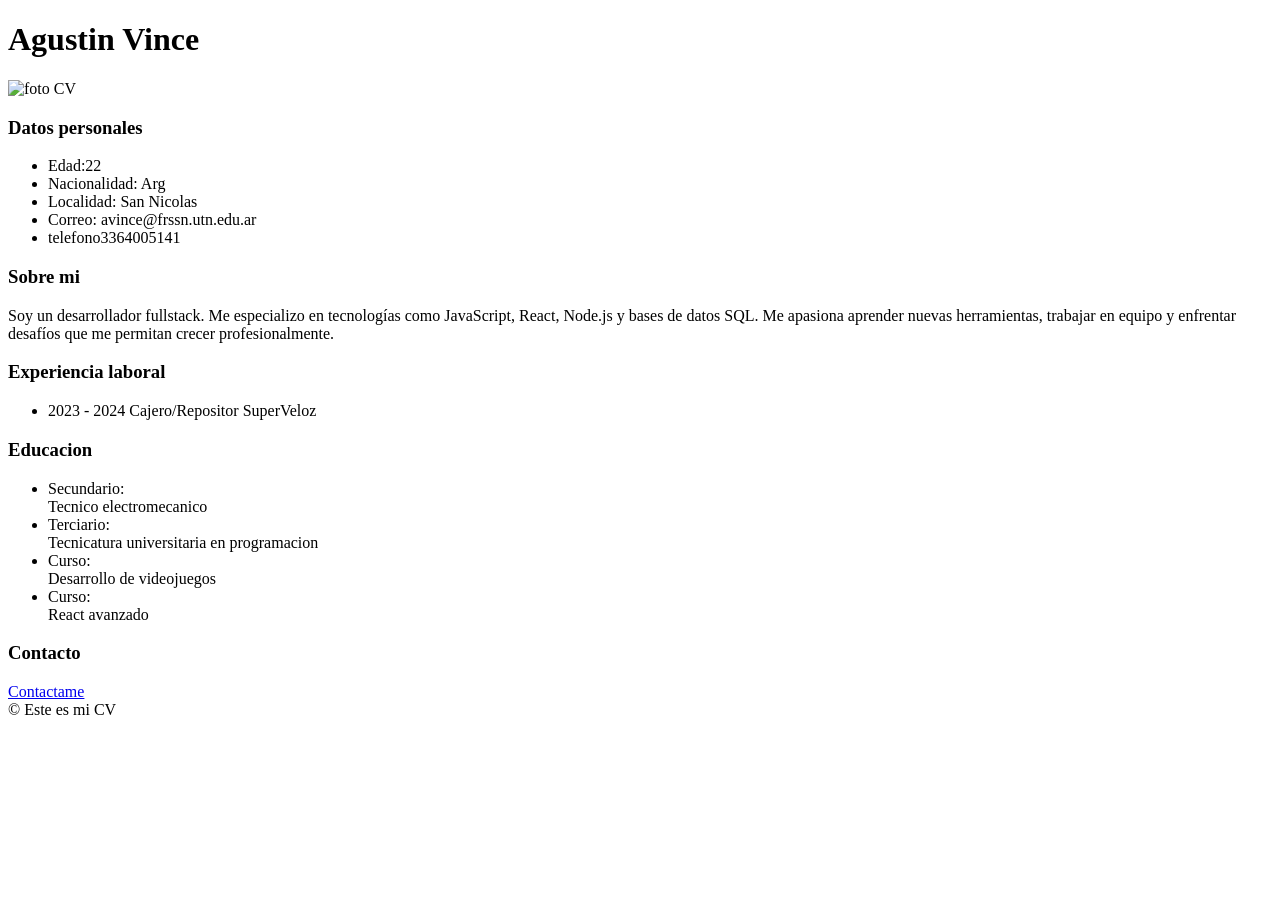
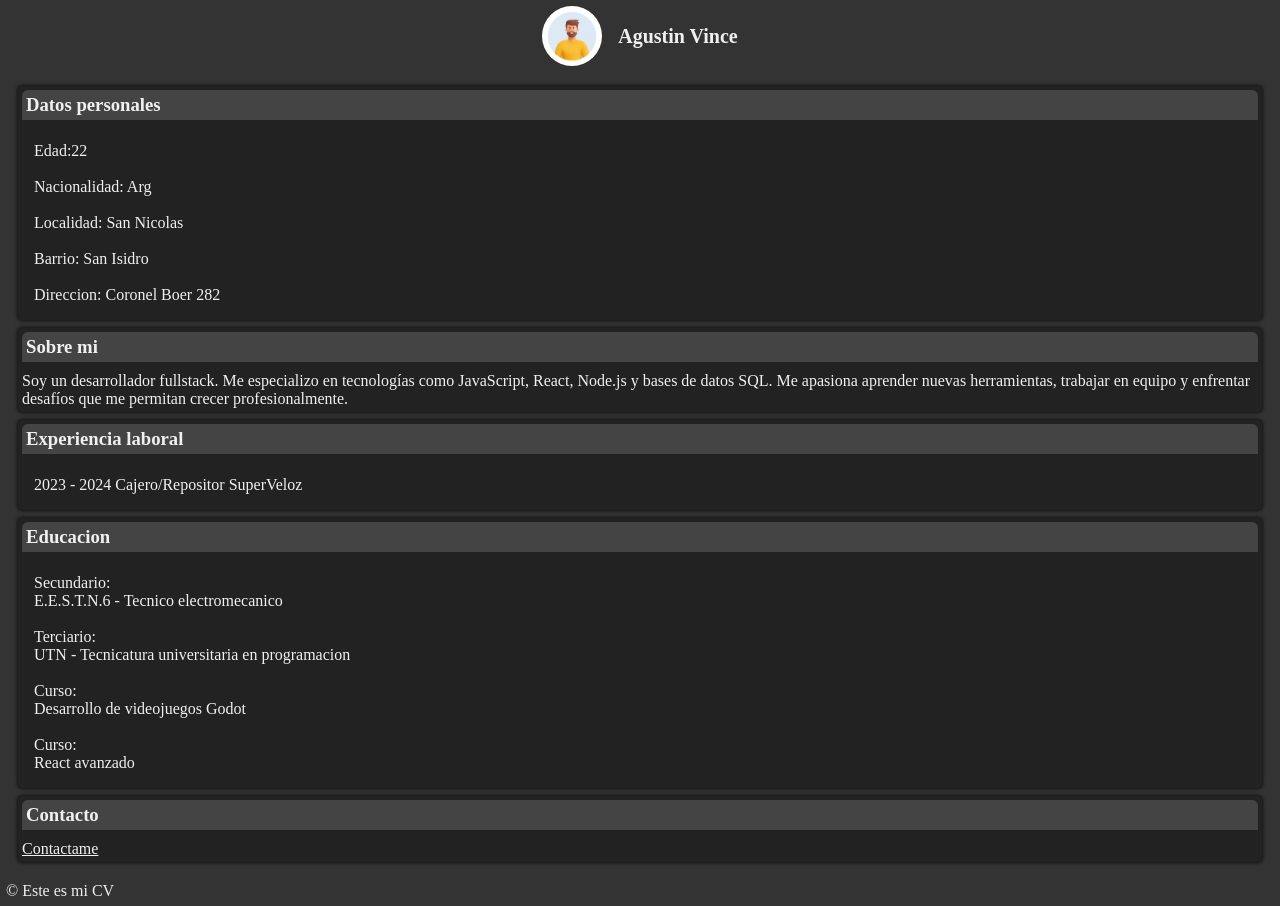
Before and after one commit to AgVince7/mi-cv-prog3, a plain HTML site: page index.html in a window 1280 px wide. Before the commit the page ends 800 px from the top, so only its background shows below. Drawn offline with Linux system fonts and the light colour scheme.

Commit message:
tercer commit

```diff
--- a/CSS/style.css
+++ b/CSS/style.css
@@ -0,0 +1,60 @@
+* {
+  margin: 0;
+  padding: 0;
+  box-sizing: border-box;
+  color: #f0f0f0;
+  list-style-type: none;
+}
+body {
+  padding: 6px;
+  font-family: "Times New Roman", Times, serif;
+  background-color: #333;
+
+  min-height: 100vh;
+  display: flex;
+  flex-direction: column;
+}
+footer {
+  margin-top: auto;
+}
+img {
+  width: 80px;
+}
+header {
+  display: flex;
+  flex-direction: row-reverse;
+  gap: 16px;
+  justify-content: center;
+  align-items: center;
+}
+#titulo {
+  font-size: 20px;
+}
+.avatar-img {
+  border-radius: 50%;
+  width: 60px;
+  height: 60px;
+}
+main {
+  padding: 12px;
+}
+section {
+  /*   border: 1px solid red;
+  background-color: #222;
+  margin-bottom: 6px; */
+
+  background: #222;
+  margin: 8px 0;
+  box-shadow: 0 0 4px #000;
+  border-radius: 4px;
+  padding: 4px;
+}
+.titulos-secciones {
+  background-color: #444;
+  border-radius: 6px 6px 0 0;
+  padding: 4px;
+  margin-bottom: 10px;
+}
+ul {
+  padding: 12px;
+}
--- a/index.html
+++ b/index.html
@@ -3,28 +3,36 @@
   <head>
     <meta charset="UTF-8" />
     <meta name="viewport" content="width=device-width, initial-scale=1.0" />
-    <link rel="stylesheet" href="./styles.css" />
+    <link rel="stylesheet" href="./CSS/style.css" />
 
     <title>Mi primer CV</title>
   </head>
   <body>
     <header class="header">
       <h1 id="titulo">Agustin Vince</h1>
-      <img src="./" alt="foto CV" />
+      <img
+        src="./Images/young-smiling-man-avatar-brown-600nw-2261401207.webp"
+        alt="foto CV"
+        class="avatar-img"
+      />
     </header>
     <main>
       <section>
-        <h3>Datos personales</h3>
+        <h3 class="titulos-secciones">Datos personales</h3>
         <ul>
           <li><span>Edad:</span>22</li>
+          <br />
           <li><span>Nacionalidad: </span>Arg</li>
+          <br />
           <li><span>Localidad: </span>San Nicolas</li>
-          <li><span>Correo: </span>avince@frssn.utn.edu.ar</li>
-          <li><span>telefono</span>3364005141</li>
+          <br />
+          <li><span>Barrio: </span>San Isidro</li>
+          <br />
+          <li><span>Direccion: </span>Coronel Boer 282</li>
         </ul>
       </section>
       <section>
-        <h3>Sobre mi</h3>
+        <h3 class="titulos-secciones">Sobre mi</h3>
         <p>
           Soy un desarrollador fullstack. Me especializo en tecnologías como
           JavaScript, React, Node.js y bases de datos SQL. Me apasiona aprender
@@ -33,26 +41,29 @@
         </p>
       </section>
       <section>
-        <h3>Experiencia laboral</h3>
+        <h3 class="titulos-secciones">Experiencia laboral</h3>
         <ul>
           <li><span>2023 - 2024 </span>Cajero/Repositor SuperVeloz</li>
         </ul>
       </section>
       <section>
-        <h3>Educacion</h3>
+        <h3 class="titulos-secciones">Educacion</h3>
         <ul>
           <li>
             <nav>Secundario:</nav>
-            Tecnico electromecanico
+            E.E.S.T.N.6 - Tecnico electromecanico
           </li>
+          <br />
           <li>
             <nav>Terciario:</nav>
-            Tecnicatura universitaria en programacion
+            UTN - Tecnicatura universitaria en programacion
           </li>
+          <br />
           <li>
             <nav>Curso:</nav>
-            Desarrollo de videojuegos
+            Desarrollo de videojuegos Godot
           </li>
+          <br />
           <li>
             <nav>Curso:</nav>
             React avanzado
@@ -60,8 +71,8 @@
         </ul>
       </section>
       <section>
-        <h3>Contacto</h3>
-        <a href="./contacto.html">Contactame</a>
+        <h3 class="titulos-secciones">Contacto</h3>
+        <a href="./Pages/contacto.html">Contactame</a>
       </section>
     </main>
     <footer>&copy; Este es mi CV</footer>
```
Also changed, not shown: Pages/contacto.html (+20 -2 lines), Images/young-smiling-man-avatar-brown-600nw-2261401207.webp (added).
